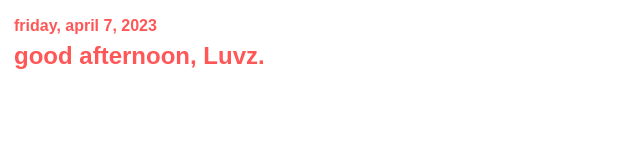
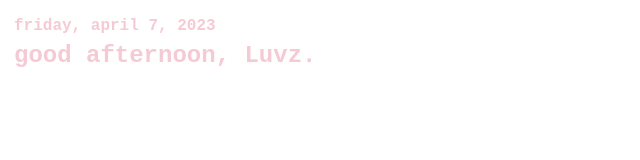
Before and after one commit to luviiez/notion-luv, a plain HTML site: page index.html in a window 1280 px wide. Shown: the whole page, without its empty margins (0-640 px from the left). Drawn offline with Linux system fonts and the light colour scheme.

Commit message:
Update index.html

```diff
--- a/index.html
+++ b/index.html
@@ -4,9 +4,9 @@
     <style>
       #lbl {
         display: flex;
-        font-family: sans-serif;
+        font-family: monospace;
         font-size: 18pt;
-        color: #ff5757;
+        color: #F5CAD4;
         padding: 5px;
         border: 1px solid #ffffff;
         justify-content: left;
```
